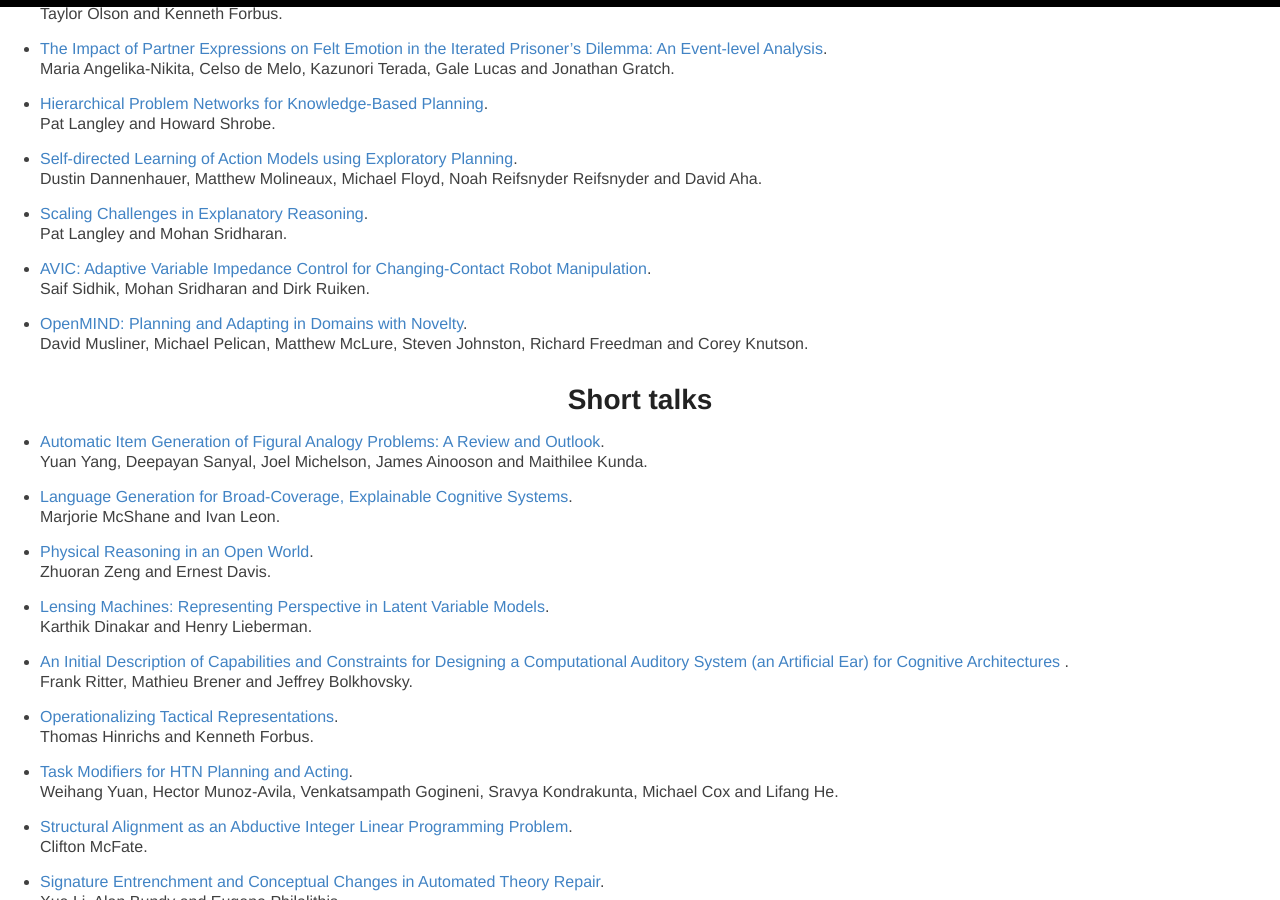
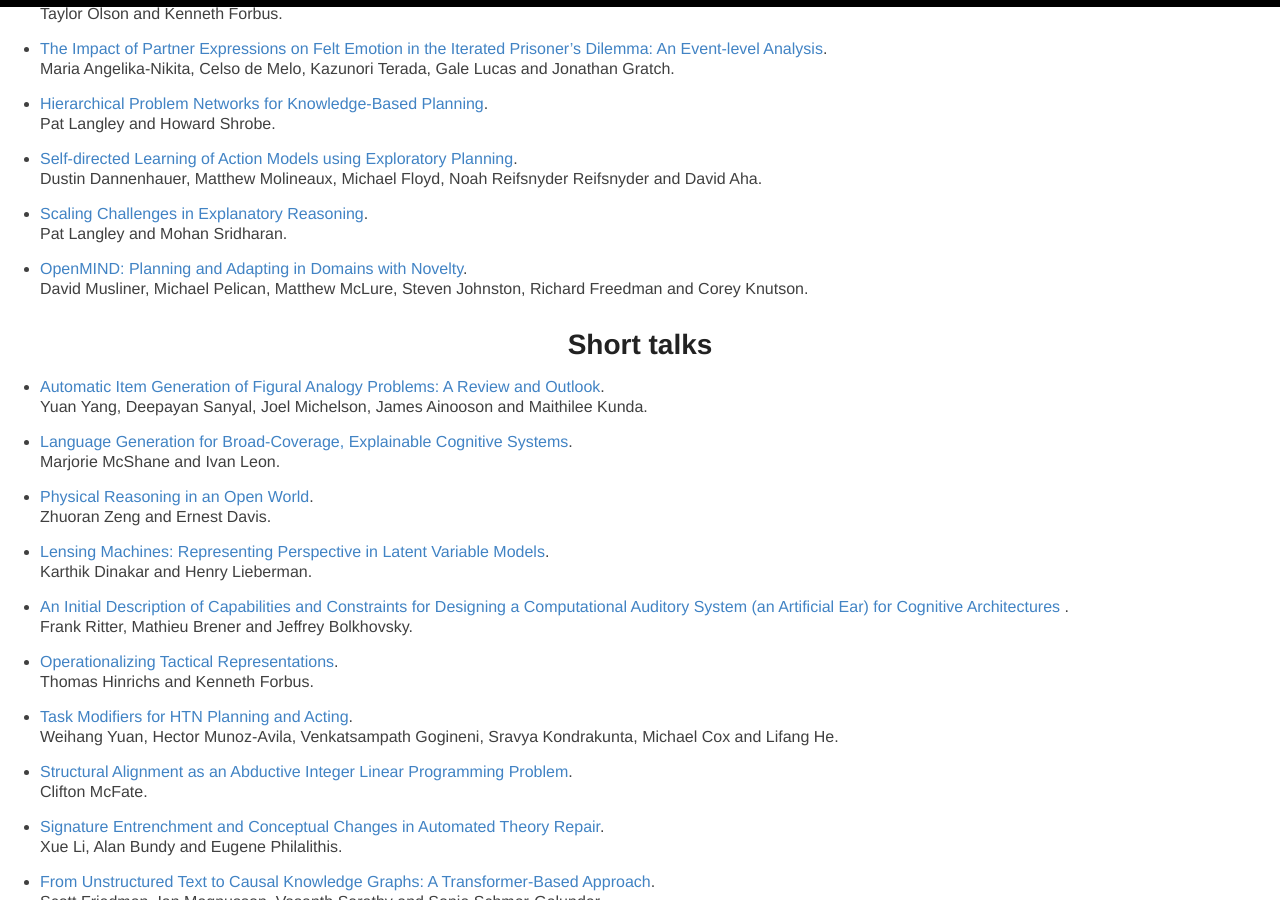
Before and after one commit to AdvancesInCognitiveSystems/acs2021, a Jekyll site: the page built from _pages/papers.md, in a window 1280 px wide and 900 px high, scrolled down 783 px. Built offline with Jekyll 4.4.1, drawn with Linux system fonts in a browser that asks for light colours.

Commit message:
fix file pointers, remove dropped paper

```diff
--- a/_pages/papers.md
+++ b/_pages/papers.md
@@ -6,98 +6,95 @@ permalink: /papers/
 
 
 ## Long talks
-- [Computational Metacognition]({{site.baseurl}}/data/ACS2021_paper_1.pdf).<br>
+- [Computational Metacognition]({{site.baseurl}}/data/ACS-21_paper_1.pdf).<br>
 Michael Cox, Zahiduddin Mohammad, Sravya Kondrakunta, Venkatsampath Raja Gogineni, Dustin Dannenhauer and Othalia Larue.
 
-- [Active Observer Visual Problem-Solving Methods are Dynamically Hypothesized, Deployed and Tested]({{site.baseurl}}/data/ACS2021_paper_3.pdf). <br>
+- [Active Observer Visual Problem-Solving Methods are Dynamically Hypothesized, Deployed and Tested]({{site.baseurl}}/data/ACS-21_paper_3.pdf). <br>
   Markus Solbach and John Tsotsos.
 
-- [Knowledge Engineering in the Long Game of Artificial Intelligence: The Case of Speech Acts]({{site.baseurl }}/data/ACS2021_paper_4.pdf).
+- [Knowledge Engineering in the Long Game of Artificial Intelligence: The Case of Speech Acts]({{site.baseurl }}/data/ACS-21_paper_4.pdf).
 <br>  Marjorie McShane, Jesse English and Sergei Nirenburg.
 
-- [An Analysis and Comparison of ACT-R and Soar]({{site.baseurl}}/data/ACS2021_paper_6.pdf).
+- [An Analysis and Comparison of ACT-R and Soar]({{site.baseurl}}/data/ACS-21_paper_6.pdf).
 <br>John Laird.
 
-- [The Rational Selection of Goal Operations and the Integration of Search Strategies with Goal-Driven Autonomy]({{site.baseurl }}/data/ACS2021_paper_8.pdf).
+- [The Rational Selection of Goal Operations and the Integration of Search Strategies with Goal-Driven Autonomy]({{site.baseurl }}/data/ACS-21_paper_8.pdf).
 <br>  Sravya Kondrakunta, Venkatsampath Raja Gogineni, Michael Cox, Demetris Coleman, Xiabao Tan, Tony Lin, Mengxue Hou, Fumin Zhang, Frank McQuarrie and Catherine Edwards.
 
-- [Deep Goal Reasoning: An Analysis]({{ site.baseurl}}/data/ACS2021_paper_9.pdf).
+- [Deep Goal Reasoning: An Analysis]({{ site.baseurl}}/data/ACS-21_paper_9.pdf).
 <br>Weihang Yuan and Hector Munoz-Avila.
 
-- [Language Models as a Knowledge Source for Cognitive Agents]({{site.baseurl }}/data/ACS2021_paper_13.pdf).
+- [Language Models as a Knowledge Source for Cognitive Agents]({{site.baseurl }}/data/ACS-21_paper_13.pdf).
 <br>Robert Wray, James Kirk and John Laird.
 
-- [Scales and Hedges in a Logic with Analogous Semantics]({{ site.baseurl}}/data/ACS2021_paper_14.pdf).
+- [Scales and Hedges in a Logic with Analogous Semantics]({{ site.baseurl}}/data/ACS-21_paper_14.pdf).
 <br>Hedda R. Schmidtke and Sara Coelho.
 
-- [Towards a Cognitive Model of Collaborative Memory]({{ site.baseurl}}/data/ACS2021_paper_15.pdf).
+- [Towards a Cognitive Model of Collaborative Memory]({{ site.baseurl}}/data/ACS-21_paper_15.pdf).
 <br>Willa Mannering, Suparna Rajaram and Michael Jones.
 
-- [Learning Norms via Natural Language Teachings]({{ site.baseurl}}/data/ACS2021_paper_17.pdf).
+- [Learning Norms via Natural Language Teachings]({{ site.baseurl}}/data/ACS-21_paper_17.pdf).
 <br>Taylor Olson and Kenneth Forbus.
 
-- [The Impact of Partner Expressions on Felt Emotion in the Iterated Prisoner’s Dilemma: An Event-level Analysis]({{site.baseurl }}/data/ACS2021_paper_24.pdf).
+- [The Impact of Partner Expressions on Felt Emotion in the Iterated Prisoner’s Dilemma: An Event-level Analysis]({{site.baseurl }}/data/ACS-21_paper_24.pdf).
 <br>  Maria Angelika-Nikita, Celso de Melo, Kazunori Terada, Gale Lucas and Jonathan Gratch.
 
-- [Hierarchical Problem Networks for Knowledge-Based Planning]({{site.baseurl }}/data/ACS2021_paper_28.pdf).
+- [Hierarchical Problem Networks for Knowledge-Based Planning]({{site.baseurl }}/data/ACS-21_paper_28.pdf).
 <br>Pat Langley and Howard Shrobe.
 
-- [Self-directed Learning of Action Models using Exploratory Planning]({{site.baseurl }}/data/ACS2021_paper_29.pdf).
+- [Self-directed Learning of Action Models using Exploratory Planning]({{site.baseurl }}/data/ACS-21_paper_29.pdf).
 <br>Dustin Dannenhauer, Matthew Molineaux, Michael Floyd, Noah Reifsnyder Reifsnyder and David Aha.
 
-- [Scaling Challenges in Explanatory Reasoning]({{ site.baseurl}}/data/ACS2021_paper_33.pdf).
+- [Scaling Challenges in Explanatory Reasoning]({{ site.baseurl}}/data/ACS-21_paper_33.pdf).
 <br>Pat Langley and Mohan Sridharan.
 
-- [AVIC: Adaptive Variable Impedance Control for Changing-Contact Robot Manipulation]({{site.baseurl }}/data/ACS2021_paper_34.pdf).
-<br>  Saif Sidhik, Mohan Sridharan and Dirk Ruiken.
-
-- [OpenMIND: Planning and Adapting in Domains with Novelty]({{site.baseurl }}/data/ACS2021_paper_35.pdf).
+- [OpenMIND: Planning and Adapting in Domains with Novelty]({{site.baseurl }}/data/ACS-21_paper_35.pdf).
 <br>David Musliner, Michael Pelican, Matthew McLure, Steven Johnston, Richard Freedman and Corey Knutson.
 
 
 
 ## Short talks
-- [Automatic Item Generation of Figural Analogy Problems: A Review and Outlook]({{site.baseurl }}/data/ACS2021_paper_2.pdf).
+- [Automatic Item Generation of Figural Analogy Problems: A Review and Outlook]({{site.baseurl }}/data/ACS-21_paper_2.pdf).
 <br>  Yuan Yang, Deepayan Sanyal, Joel Michelson, James Ainooson and Maithilee Kunda.
 
-- [Language Generation for Broad-Coverage, Explainable Cognitive Systems]({{site.baseurl }}/data/ACS2021_paper_5.pdf).
+- [Language Generation for Broad-Coverage, Explainable Cognitive Systems]({{site.baseurl }}/data/ACS-21_paper_5.pdf).
 <br>  Marjorie McShane and Ivan Leon.
 
-- [Physical Reasoning in an Open World]({{ site.baseurl}}/data/ACS2021_paper_7.pdf).
+- [Physical Reasoning in an Open World]({{ site.baseurl}}/data/ACS-21_paper_7.pdf).
 <br>Zhuoran Zeng and Ernest Davis.
 
-- [Lensing Machines: Representing Perspective in Latent Variable Models]({{site.baseurl }}/data/ACS2021_paper_10.pdf).
+- [Lensing Machines: Representing Perspective in Latent Variable Models]({{site.baseurl }}/data/ACS-21_paper_10.pdf).
 <br>  Karthik Dinakar and Henry Lieberman.
 
-- [An Initial Description of Capabilities and Constraints for Designing a Computational Auditory System (an Artificial Ear) for Cognitive Architectures ]({{site.baseurl }}/data/ACS2021_paper_11.pdf).
+- [An Initial Description of Capabilities and Constraints for Designing a Computational Auditory System (an Artificial Ear) for Cognitive Architectures ]({{site.baseurl }}/data/ACS-21_paper_11.pdf).
 <br>  Frank Ritter, Mathieu Brener and Jeffrey Bolkhovsky.
 
-- [Operationalizing Tactical Representations]({{ site.baseurl}}/data/ACS2021_paper_16.pdf).
+- [Operationalizing Tactical Representations]({{ site.baseurl}}/data/ACS-21_paper_16.pdf).
 <br>Thomas Hinrichs and Kenneth Forbus.
 
-- [Task Modifiers for HTN Planning and Acting]({{ site.baseurl}}/data/ACS2021_paper_18.pdf).
+- [Task Modifiers for HTN Planning and Acting]({{ site.baseurl}}/data/ACS-21_paper_18.pdf).
 <br>Weihang Yuan, Hector Munoz-Avila, Venkatsampath Gogineni, Sravya Kondrakunta, Michael Cox and Lifang He.
 
-- [Structural Alignment as an Abductive Integer Linear Programming Problem]({{site.baseurl }}/data/ACS2021_paper_19.pdf).
+- [Structural Alignment as an Abductive Integer Linear Programming Problem]({{site.baseurl }}/data/ACS-21_paper_19.pdf).
 <br>  Clifton McFate.
 
-- [Signature Entrenchment and Conceptual Changes in Automated Theory Repair]({{site.baseurl }}/data/ACS2021_paper_20.pdf).
+- [Signature Entrenchment and Conceptual Changes in Automated Theory Repair]({{site.baseurl }}/data/ACS-21_paper_20.pdf).
 <br>  Xue Li, Alan Bundy and Eugene Philalithis.
 
-- [From Unstructured Text to Causal Knowledge Graphs: A Transformer-Based Approach]({{site.baseurl }}/data/ACS2021_paper_21.pdf).
+- [From Unstructured Text to Causal Knowledge Graphs: A Transformer-Based Approach]({{site.baseurl }}/data/ACS-21_paper_21.pdf).
 <br>  Scott Friedman, Ian Magnusson, Vasanth Sarathy and Sonja Schmer-Galunder.
 
-- [An explainability analysis of a sentiment prediction task using a transformer-based attention filter]({{site.baseurl }}/data/ACS2021_paper_22.pdf).
+- [An explainability analysis of a sentiment prediction task using a transformer-based attention filter]({{site.baseurl }}/data/ACS-21_paper_22.pdf).
 <br>  Neşet Özkan Tan, Joshua Bensemann, Diana Benavides-Prado, Yang Chen, Mark Gahegan, Lia Lee, Alex Yuxuan Peng, Patricia Riddle and Michael Witbrock.
 
-- [Finding Trolls Under Bridges: Preliminary Work on a Motif Detector]({{site.baseurl }}/data/ACS2021_paper_23.pdf).
+- [Finding Trolls Under Bridges: Preliminary Work on a Motif Detector]({{site.baseurl }}/data/ACS-21_paper_23.pdf).
 <br>W. Victor H. Yarlott, Armando Ochoa, Anurag Acharya, Laurel Bobrow, Diego Castro Estrada, Diana Gomez, Joan Zheng, David McDonald, Chris Miller and Mark Finlayson.
 
-- [A Computational Perspective on Some Cognitive Illusions]({{site.baseurl }}/data/ACS2021_paper_25.pdf).
+- [A Computational Perspective on Some Cognitive Illusions]({{site.baseurl }}/data/ACS-21_paper_25.pdf).
 <br>Kenneth Forbus.
 
-- [A System for Image Understanding using Sensemaking and Narrative]({{site.baseurl }}/data/ACS2021_paper_26.pdf).
+- [A System for Image Understanding using Sensemaking and Narrative]({{site.baseurl }}/data/ACS-21_paper_26.pdf).
 <br>Zev Battad and Mei Si.
 
-- [Convolutional Cobweb: A Model of Incremental Learning from 2D Images]({{site.baseurl }}/data/ACS2021_paper_30.pdf).
+- [Convolutional Cobweb: A Model of Incremental Learning from 2D Images]({{site.baseurl }}/data/ACS-21_paper_30.pdf).
 <br>  Christopher Maclellan and Harshil Thakur.
```
Also changed, not shown: _days/thursday-day3.md (+10 -10 lines), _days/tuesday-day1.md (+10 -10 lines), _days/wednesday-day2.md (+10 -10 lines).
